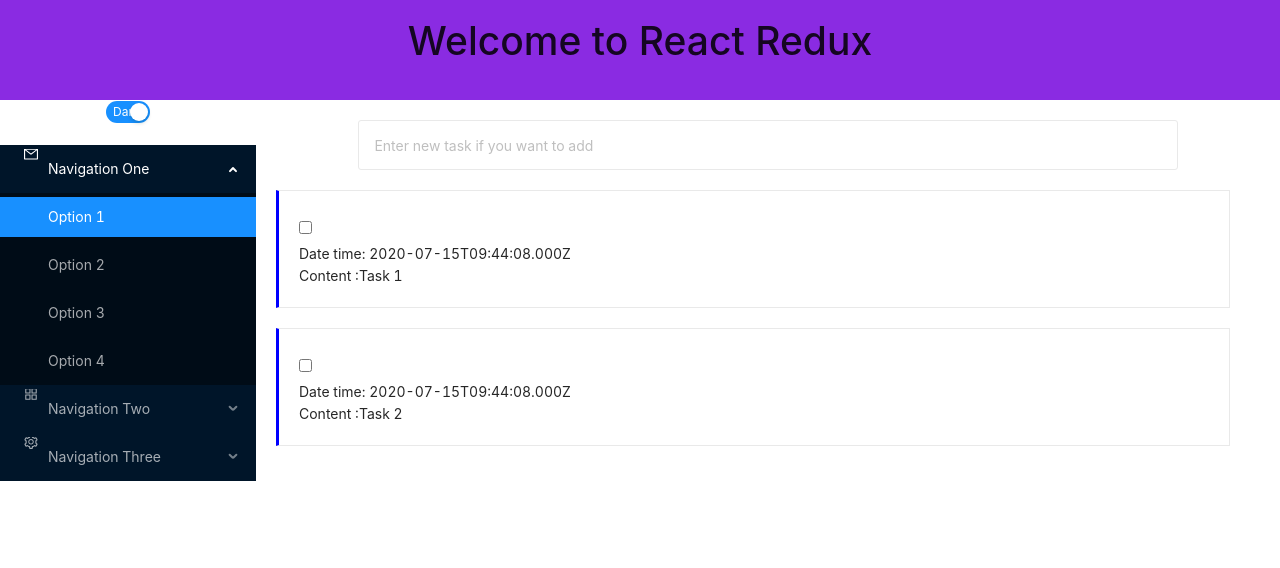
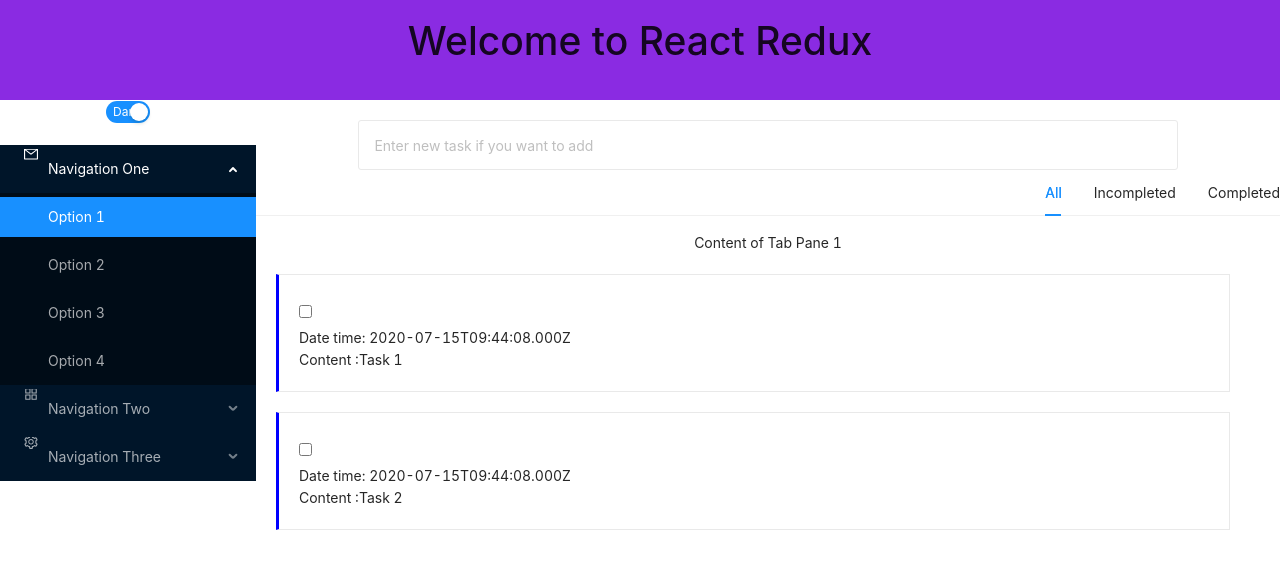
Before and after one commit to htactive-camht/Todo_List_redux, a React (Create React App) app: page / in a window 1280 px wide. Shown: the top 568 px of the page. Built offline with nearby package versions, Linux system fonts and the light colour scheme.

Commit message:
fix error of function check task

```diff
--- a/src/container/menu.js
+++ b/src/container/menu.js
@@ -45,7 +45,7 @@
           selectedKeys={[this.state.current]}
           mode="inline"
         >
-          <SubMenu  key="sub1" icon={<MailOutlined />} title="Navigation One">
+          <SubMenu key="sub1" icon={<MailOutlined />} title="Navigation One">
             <Menu.Item key="1">Option 1</Menu.Item>
             <Menu.Item key="2">Option 2</Menu.Item>
             <Menu.Item key="3">Option 3</Menu.Item>
--- /dev/null
+++ b/src/container/tabs.js
@@ -0,0 +1,25 @@
+import React from 'react';
+import 'antd/dist/antd.css';
+import { Tabs } from 'antd';
+
+const { TabPane } = Tabs;
+
+function callback(key) {
+  console.log(key);
+}
+
+const Demo = () => (
+  <Tabs defaultActiveKey="1" onChange={callback}>
+    <TabPane tab="All" key="1">
+      Content of Tab Pane 1
+    </TabPane>
+    <TabPane tab="Incompleted" key="2">
+      Content of Tab Pane 2
+    </TabPane>
+    <TabPane tab="Completed" key="3">
+      Content of Tab Pane 3
+    </TabPane>
+  </Tabs>
+);
+
+export default Demo;
--- a/src/container/taskList.js
+++ b/src/container/taskList.js
@@ -8,6 +8,7 @@
   updateTask,
 } from "../actions/index";
 import "./tasklist.css";
+import Demo from './tabs';
 import { Row, Col, Input, Button } from "antd";
 import TextArea from "antd/lib/input/TextArea";
 import { EditOutlined, CloseOutlined, CheckOutlined } from "@ant-design/icons";
@@ -185,6 +186,7 @@
             type="text"
           ></Input>
         </div>
+        <Demo/>
         <p>{this.createTaskList()}</p>
       </div>
     );
--- a/src/container/tasklist.css
+++ b/src/container/tasklist.css
@@ -128,3 +128,15 @@
   margin-right: 14px;
   width: 54px;
 }
+.container-tabs{
+  font-size: 14px;
+ margin-top: 10px;
+  font-weight: 400;
+  color: rgb(151, 151, 151);
+  line-height: inherit;
+  width: 80%;
+  background-color: rgb(255, 255, 255);
+  padding: 0px 15px;
+  /* margin-left: 100px; */
+  border-width: 1px;
+}
```
